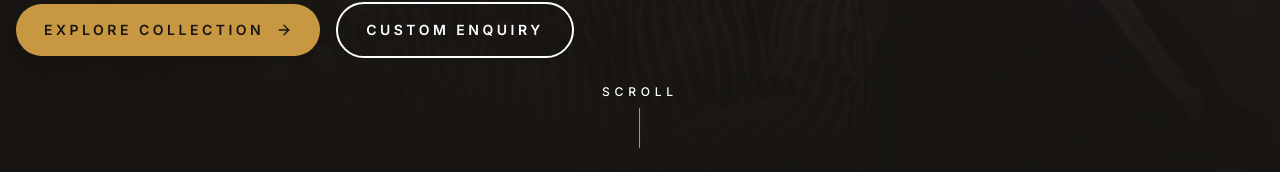
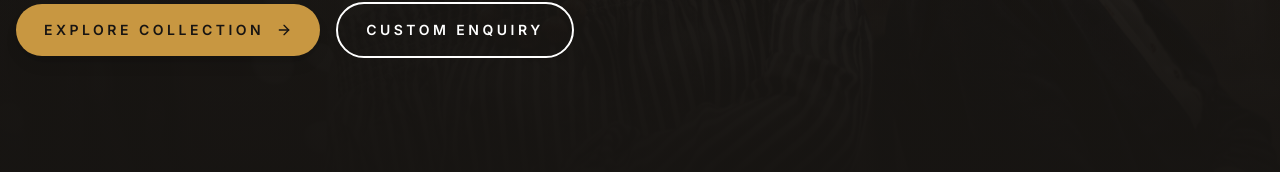
Before and after one commit to maalik1729-blip/Mannequin, a React (Vite) app: page / in a window 1280 px wide. Shown: the part 628-800 px from the top of the page. Built offline with nearby package versions, Linux system fonts and the light colour scheme; the HTML template or start-up script is replaced by a standard one.

Commit message:
chore: remove hero scroll indicator

```diff
--- a/src/components/site/Hero.tsx
+++ b/src/components/site/Hero.tsx
@@ -57,12 +57,6 @@ export const Hero = () => {
         </div>
       </div>
 
-      <div className="absolute bottom-6 left-1/2 -translate-x-1/2 text-xs uppercase tracking-[0.4em] text-white font-medium flex flex-col items-center gap-2">
-        Scroll
-        <span className="block w-px h-10 bg-white/50 overflow-hidden">
-          <span className="block w-px h-full bg-gold animate-[marquee_2s_linear_infinite]" />
-        </span>
-      </div>
     </section>
   );
 };
```
